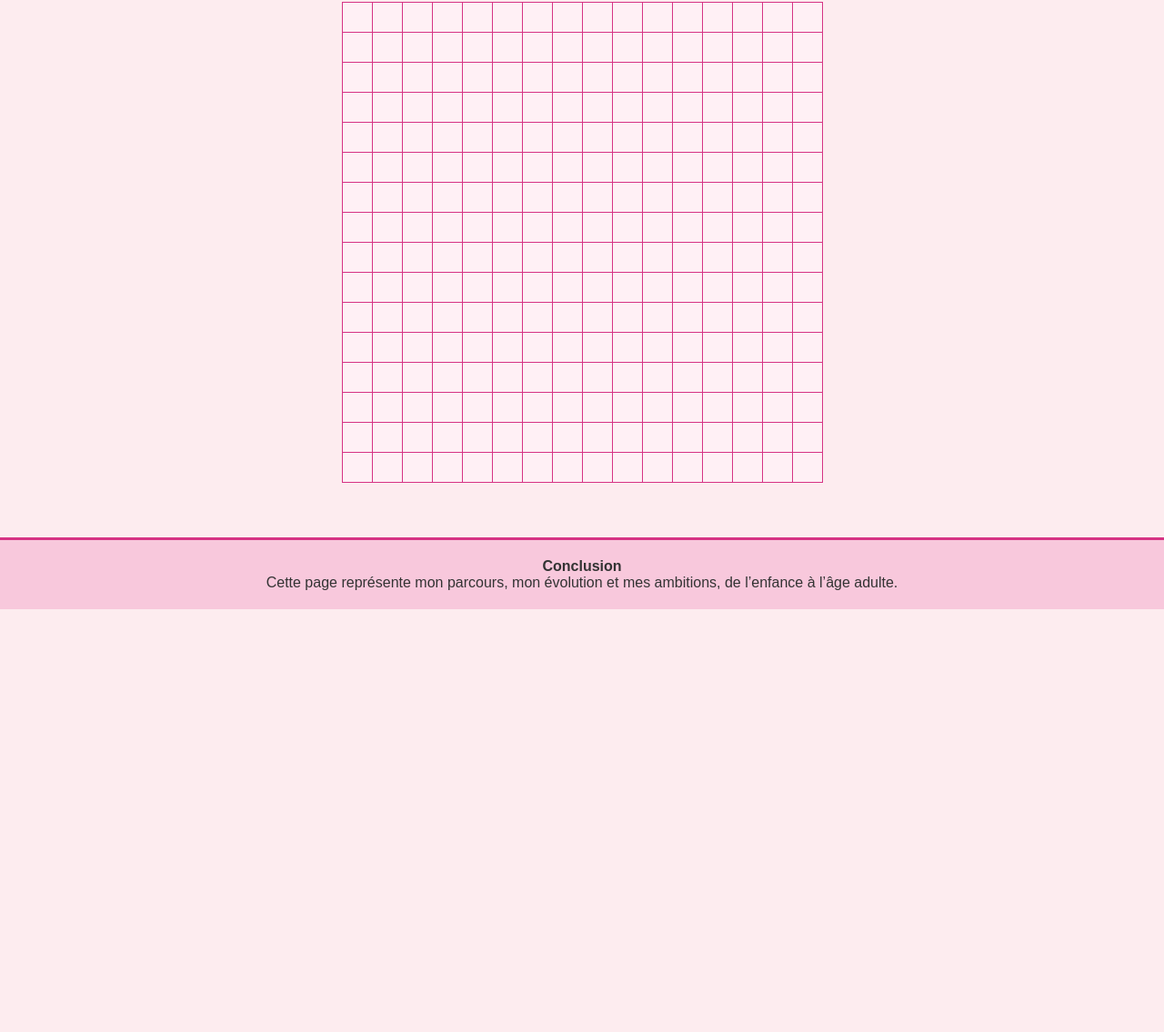
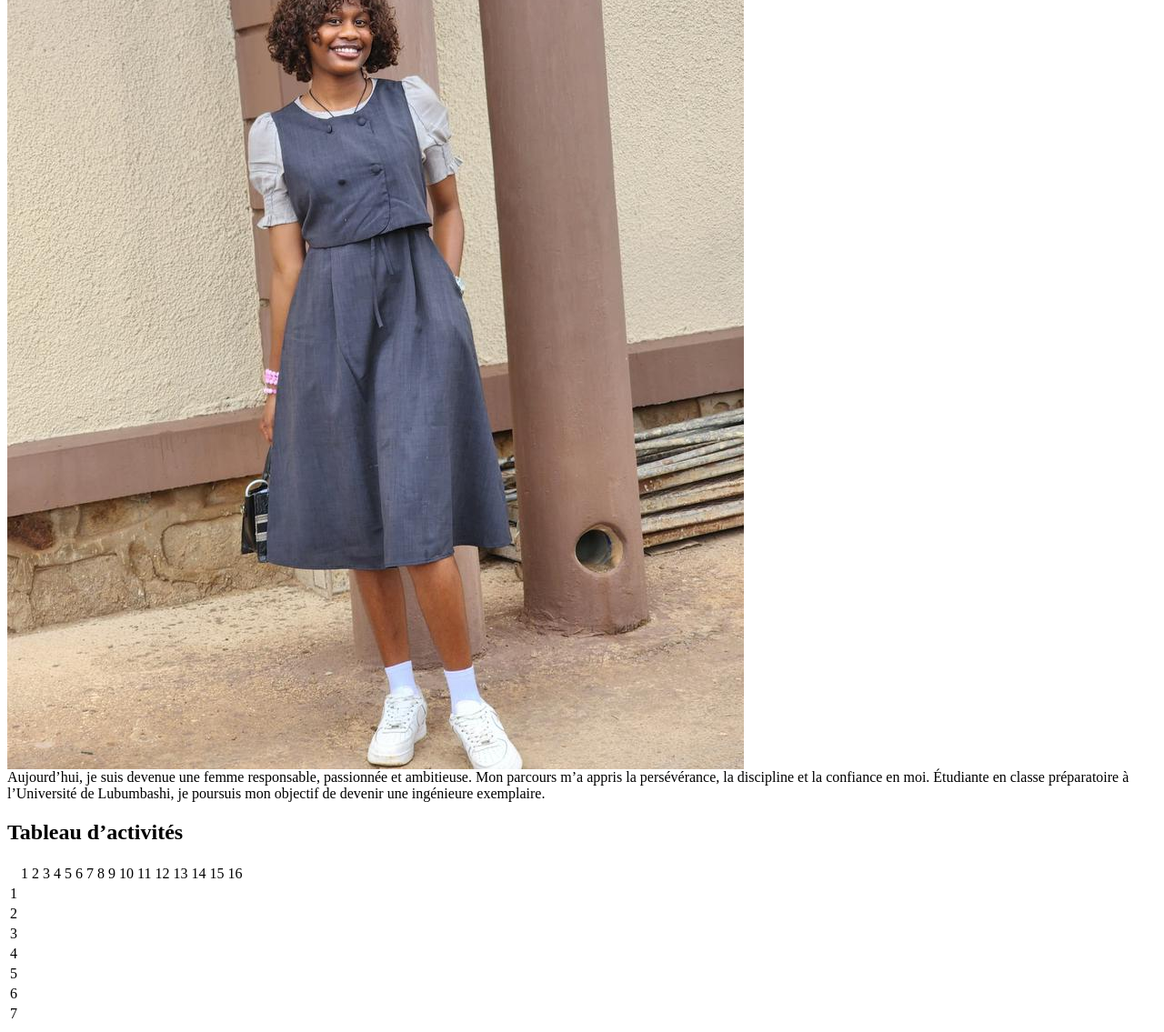
Before and after one commit to dimerciamutajiri/Dimercia-biographie-, a plain HTML site: page index.html in a window 1280 px wide. Shown: the part 1472-2607 px from the top of the page at 91% size. Before the commit the page ends 2142 px from the top, so only its background shows below. Drawn offline with Linux system fonts and the light colour scheme.

Commit message:
Update index.html

```diff
--- a/index.html
+++ b/index.html
@@ -1,213 +1,82 @@
-<!DOCTYPE html>
-<html lang="fr">
-<head>
-    <meta charset="UTF-8">
-    <title>Mutajiri Ngoie Dimercia - Biographie</title>
+<!-- ENFANCE -->
+<h2>Quand j’étais petit</h2>
 
-    <style>
-        body {
-            margin: 0;
-            font-family: Arial, sans-serif;
-            background-color: #fdecef;
-            color: #333;
-        }
-
-        header {
-            background-color: #d63384;
-            color: white;
-            text-align: center;
-            padding: 25px;
-        }
-
-        section {
-            max-width: 900px;
-            margin: 30px auto;
-            padding: 20px;
-        }
-
-        h2 {
-            text-align: center;
-            color: #d63384;
-            margin-bottom: 15px;
-        }
-
-        .photo-box {
-            text-align: center;
-            margin-bottom: 25px;
-        }
-
-        .photo-box img {
-            width: 260px;
-            border-radius: 15px;
-            border: 4px solid #d63384;
-            box-shadow: 0 5px 15px rgba(0,0,0,0.2);
-        }
-
-        .texte {
-            background-color: white;
-            padding: 20px;
-            border-radius: 15px;
-            box-shadow: 0 4px 12px rgba(0,0,0,0.1);
-            margin-bottom: 30px;
-            line-height: 1.6;
-        }
-
-        /* TABLEAU 16 x 16 */
-        table {
-            border-collapse: collapse;
-            margin: auto;
-            background-color: #fff0f5;
-        }
-
-        td {
-            width: 30px;
-            height: 30px;
-            border: 1px solid #d63384;
-        }
-
-        footer {
-            background-color: #f8c8dc;
-            text-align: center;
-            padding: 20px;
-            margin-top: 40px;
-            border-top: 3px solid #d63384;
-        }
-    </style>
-</head>
-
-<body>
-
-<header>
-    <h1>Mutajiri Ngoie Dimercia</h1>
-    <p>Biographie personnelle</p>
-</header>
-
-<section>
-
-    <!-- PHOTO ENFANCE -->
-    <h2>Photo d’enfance</h2>
 <div class="photo-box">
     <img src="IMG-20260119-WA3174.jpg" alt="Photo d'enfance">
 </div>
 
 <div class="texte">
-        <strong>Paroles quand elle était petite :</strong><br><br>
     Depuis mon enfance, j’étais une fille souriante, pleine de rêves et
     d’innocence. J’aimais apprendre, observer et poser beaucoup de questions.
-        Mon entourage voyait déjà en moi une personne déterminée, curieuse
-        et respectueuse, toujours prête à avancer malgré les difficultés.
+    Mon entourage voyait déjà en moi une personne déterminée, curieuse et
+    respectueuse, toujours prête à avancer malgré les difficultés.
 </div>
 
-    <!-- PHOTO ADULTE -->
-    <h2>Photo à l’âge adulte</h2>
+<!-- ADULTE -->
+<h2>Maintenant moi</h2>
+
 <div class="photo-box">
-        <img src="IMG-20260120-WA0121.jpg" alt="Photo à l'âge adulte">
+    <img src="IMG-20260120-WA0121.jpg" alt="Photo adulte">
 </div>
 
 <div class="texte">
-        <strong>Paroles à l’âge adulte :</strong><br><br>
     Aujourd’hui, je suis devenue une femme responsable, passionnée et ambitieuse.
     Mon parcours m’a appris la persévérance, la discipline et la confiance en moi.
     Étudiante en classe préparatoire à l’Université de Lubumbashi, je poursuis
-        mon objectif de devenir une ingénieure exemplaire, guidée par le sérieux,
-        le travail et l’amour du savoir.
+    mon objectif de devenir une ingénieure exemplaire.
 </div>
 
 <!-- TABLEAU -->
 <h2>Tableau d’activités</h2>
 
 <table>
-        <!-- 16 lignes -->
-        <!-- Chaque ligne contient 16 colonnes -->
-        <!-- Ligne 1 -->
+    <!-- Ligne des colonnes -->
     <tr>
+        <td></td>
+        <td>1</td><td>2</td><td>3</td><td>4</td><td>5</td><td>6</td><td>7</td><td>8</td>
+        <td>9</td><td>10</td><td>11</td><td>12</td><td>13</td><td>14</td><td>15</td><td>16</td>
+    </tr>
+
+    <!-- Lignes 1 à 7 -->
+    <tr>
+        <td>1</td>
         <td></td><td></td><td></td><td></td><td></td><td></td><td></td><td></td>
         <td></td><td></td><td></td><td></td><td></td><td></td><td></td><td></td>
     </tr>
-        <!-- Ligne 2 -->
+
     <tr>
+        <td>2</td>
         <td></td><td></td><td></td><td></td><td></td><td></td><td></td><td></td>
         <td></td><td></td><td></td><td></td><td></td><td></td><td></td><td></td>
     </tr>
-        <!-- Ligne 3 -->
+
     <tr>
+        <td>3</td>
         <td></td><td></td><td></td><td></td><td></td><td></td><td></td><td></td>
         <td></td><td></td><td></td><td></td><td></td><td></td><td></td><td></td>
     </tr>
-        <!-- Ligne 4 -->
+
     <tr>
+        <td>4</td>
         <td></td><td></td><td></td><td></td><td></td><td></td><td></td><td></td>
         <td></td><td></td><td></td><td></td><td></td><td></td><td></td><td></td>
     </tr>
-        <!-- Ligne 5 -->
+
     <tr>
+        <td>5</td>
         <td></td><td></td><td></td><td></td><td></td><td></td><td></td><td></td>
         <td></td><td></td><td></td><td></td><td></td><td></td><td></td><td></td>
     </tr>
-        <!-- Ligne 6 -->
+
     <tr>
+        <td>6</td>
         <td></td><td></td><td></td><td></td><td></td><td></td><td></td><td></td>
         <td></td><td></td><td></td><td></td><td></td><td></td><td></td><td></td>
     </tr>
-        <!-- Ligne 7 -->
+
     <tr>
-            <td></td><td></td><td></td><td></td><td></td><td></td><td></td><td></td>
-            <td></td><td></td><td></td><td></td><td></td><td></td><td></td><td></td>
-        </tr>
-        <!-- Ligne 8 -->
-        <tr>
-            <td></td><td></td><td></td><td></td><td></td><td></td><td></td><td></td>
-            <td></td><td></td><td></td><td></td><td></td><td></td><td></td><td></td>
-        </tr>
-        <!-- Ligne 9 -->
-        <tr>
-            <td></td><td></td><td></td><td></td><td></td><td></td><td></td><td></td>
-            <td></td><td></td><td></td><td></td><td></td><td></td><td></td><td></td>
-        </tr>
-        <!-- Ligne 10 -->
-        <tr>
-            <td></td><td></td><td></td><td></td><td></td><td></td><td></td><td></td>
-            <td></td><td></td><td></td><td></td><td></td><td></td><td></td><td></td>
-        </tr>
-        <!-- Ligne 11 -->
-        <tr>
-            <td></td><td></td><td></td><td></td><td></td><td></td><td></td><td></td>
-            <td></td><td></td><td></td><td></td><td></td><td></td><td></td><td></td>
-        </tr>
-        <!-- Ligne 12 -->
-        <tr>
-            <td></td><td></td><td></td><td></td><td></td><td></td><td></td><td></td>
-            <td></td><td></td><td></td><td></td><td></td><td></td><td></td><td></td>
-        </tr>
-        <!-- Ligne 13 -->
-        <tr>
-            <td></td><td></td><td></td><td></td><td></td><td></td><td></td><td></td>
-            <td></td><td></td><td></td><td></td><td></td><td></td><td></td><td></td>
-        </tr>
-        <!-- Ligne 14 -->
-        <tr>
-            <td></td><td></td><td></td><td></td><td></td><td></td><td></td><td></td>
-            <td></td><td></td><td></td><td></td><td></td><td></td><td></td><td></td>
-        </tr>
-        <!-- Ligne 15 -->
-        <tr>
-            <td></td><td></td><td></td><td></td><td></td><td></td><td></td><td></td>
-            <td></td><td></td><td></td><td></td><td></td><td></td><td></td><td></td>
-        </tr>
-        <!-- Ligne 16 -->
-        <tr>
+        <td>7</td>
         <td></td><td></td><td></td><td></td><td></td><td></td><td></td><td></td>
         <td></td><td></td><td></td><td></td><td></td><td></td><td></td><td></td>
     </tr>
 </table>
-
-</section>
-
-<footer>
-    <strong>Conclusion</strong><br>
-    Cette page représente mon parcours, mon évolution et mes ambitions,
-    de l’enfance à l’âge adulte.
-</footer>
-
-</body>
-</html>
```
Lines whose indentation alone changed are shown as unchanged.
